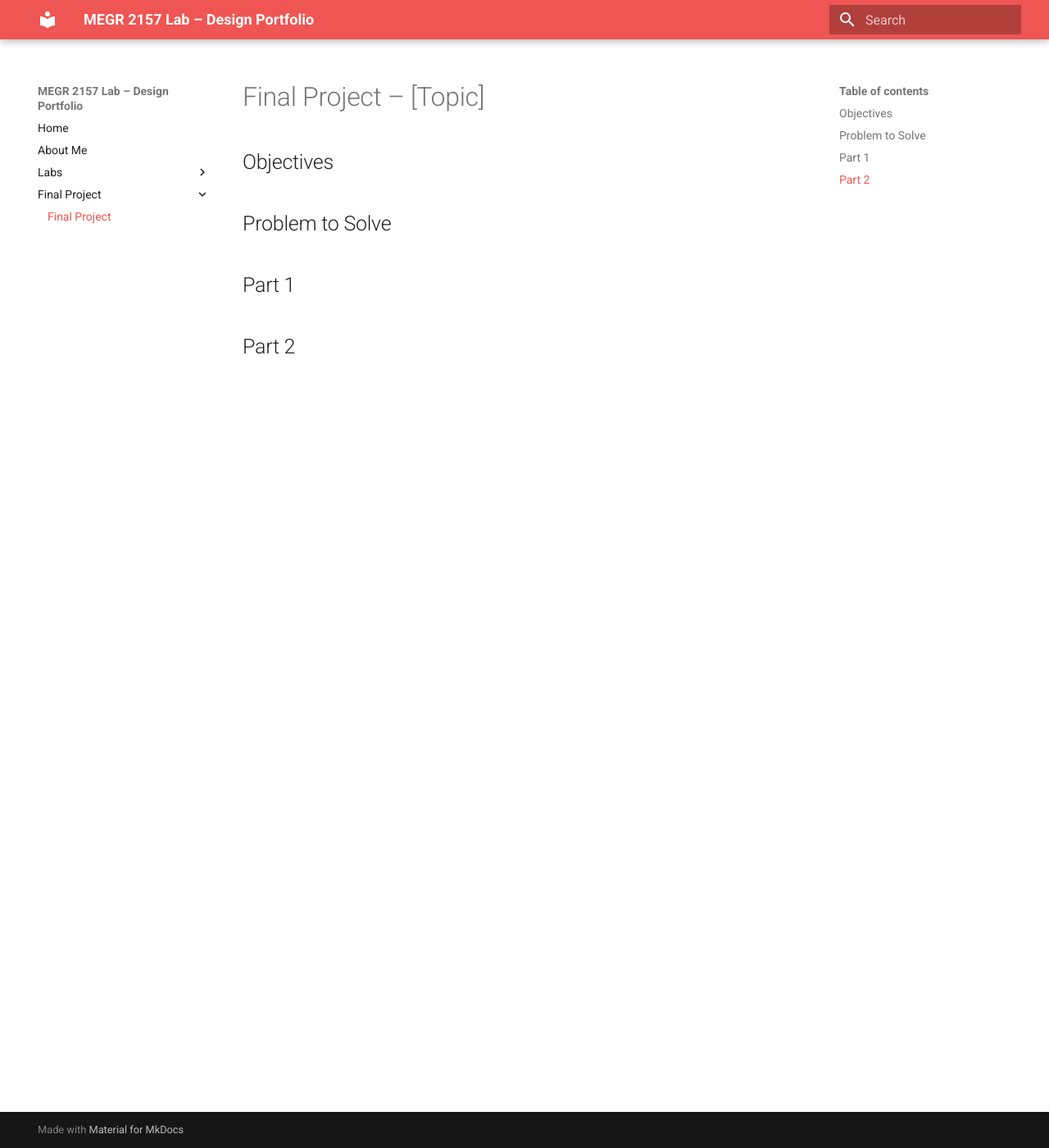
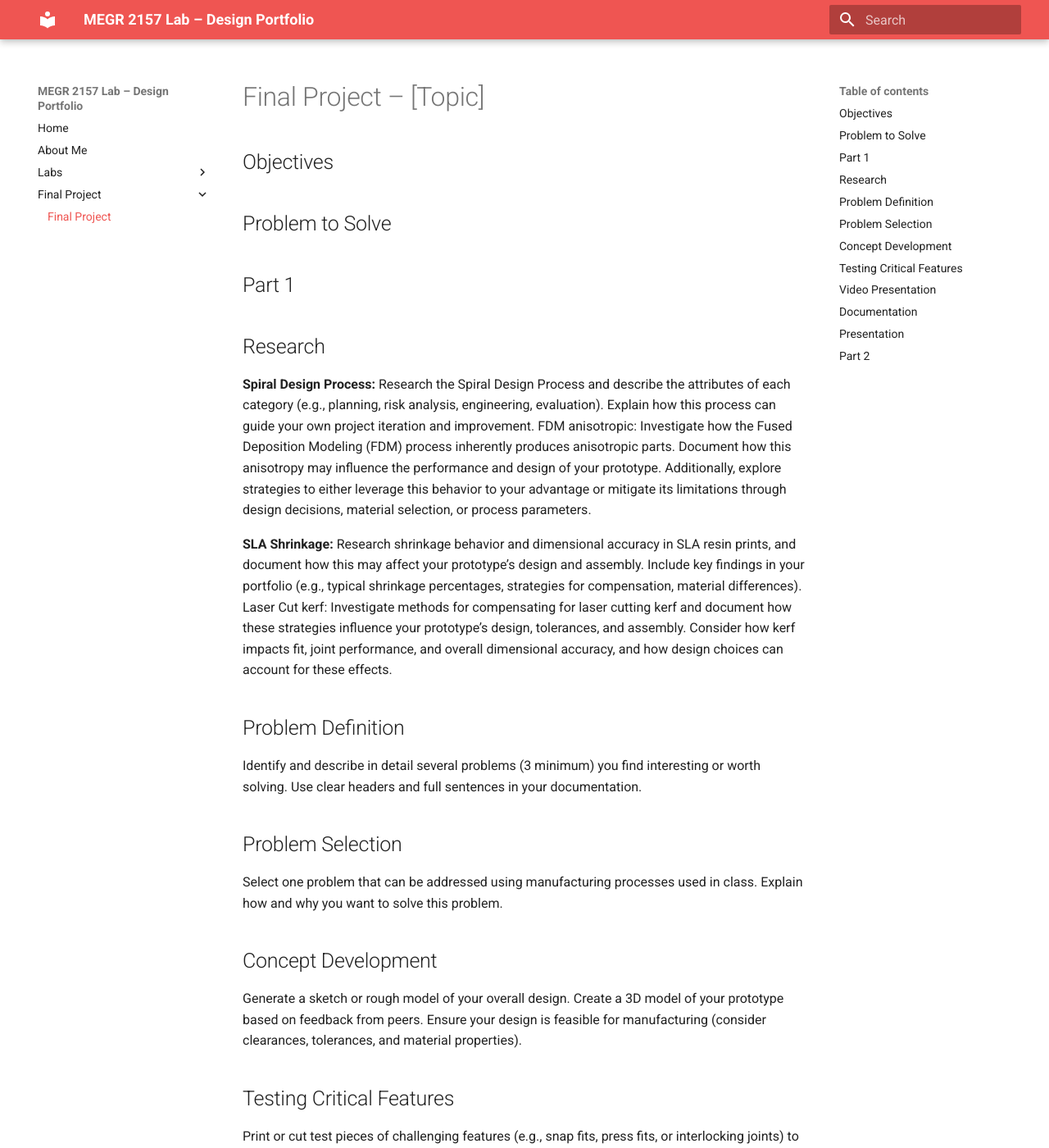
Before and after one commit to jfbrand/jack-brandon-lab-portfolio, an MkDocs documentation site: the page built from docs/finalproject/index.md, in a window 1280 px wide and 1400 px high. Shown: the whole window at 82% size. Built offline with MkDocs 1.6.1 and Material for MkDocs 9.7.7, drawn with Linux system fonts in a browser that asks for light colours; some of the changed text lies outside the part shown.

Commit message:
Expand final project documentation with new sections
Added sections on research topics, problem definition, selection, concept development, testing, video presentation, documentation, and presentation for the final project.

```diff
--- a/docs/finalproject/index.md
+++ b/docs/finalproject/index.md
@@ -8,5 +8,42 @@
 
 ## Part 1
 
+## Research
+
+**Spiral Design Process:**
+Research the Spiral Design Process and describe the attributes of each category (e.g., planning, risk analysis, engineering, evaluation).
+Explain how this process can guide your own project iteration and improvement.
+FDM anisotropic:
+Investigate how the Fused Deposition Modeling (FDM) process inherently produces anisotropic parts. Document how this anisotropy may influence the performance and design of your prototype. Additionally, explore strategies to either leverage this behavior to your advantage or mitigate its limitations through design decisions, material selection, or process parameters.
+
+**SLA Shrinkage:**
+Research shrinkage behavior and dimensional accuracy in SLA resin prints, and document how this may affect your prototype’s design and assembly. Include key findings in your portfolio (e.g., typical shrinkage percentages, strategies for compensation, material differences).
+Laser Cut kerf:
+Investigate methods for compensating for laser cutting kerf and document how these strategies influence your prototype’s design, tolerances, and assembly. Consider how kerf impacts fit, joint performance, and overall dimensional accuracy, and how design choices can account for these effects.
+
+## Problem Definition
+Identify and describe in detail several problems (3 minimum) you find interesting or worth solving.
+Use clear headers and full sentences in your documentation.
+
+## Problem Selection
+Select one problem that can be addressed using manufacturing processes used in class.
+Explain how and why you want to solve this problem.
+
+## Concept Development
+Generate a sketch or rough model of your overall design.
+Create a 3D model of your prototype based on feedback from peers.
+Ensure your design is feasible for manufacturing (consider clearances, tolerances, and material properties).
+
+## Testing Critical Features
+Print or cut test pieces of challenging features (e.g., snap fits, press fits, or interlocking joints) to verify tolerances.
+
+## Video Presentation
+Create a 30-second video explaining the selected problem in detail.
+
+## Documentation
+Record your full process in your portfolio, including notes, research, images, and early models.
+
+## Presentation
+Present your problem and proposed solution to the class next week for feedback.
 
 ## Part 2
```
